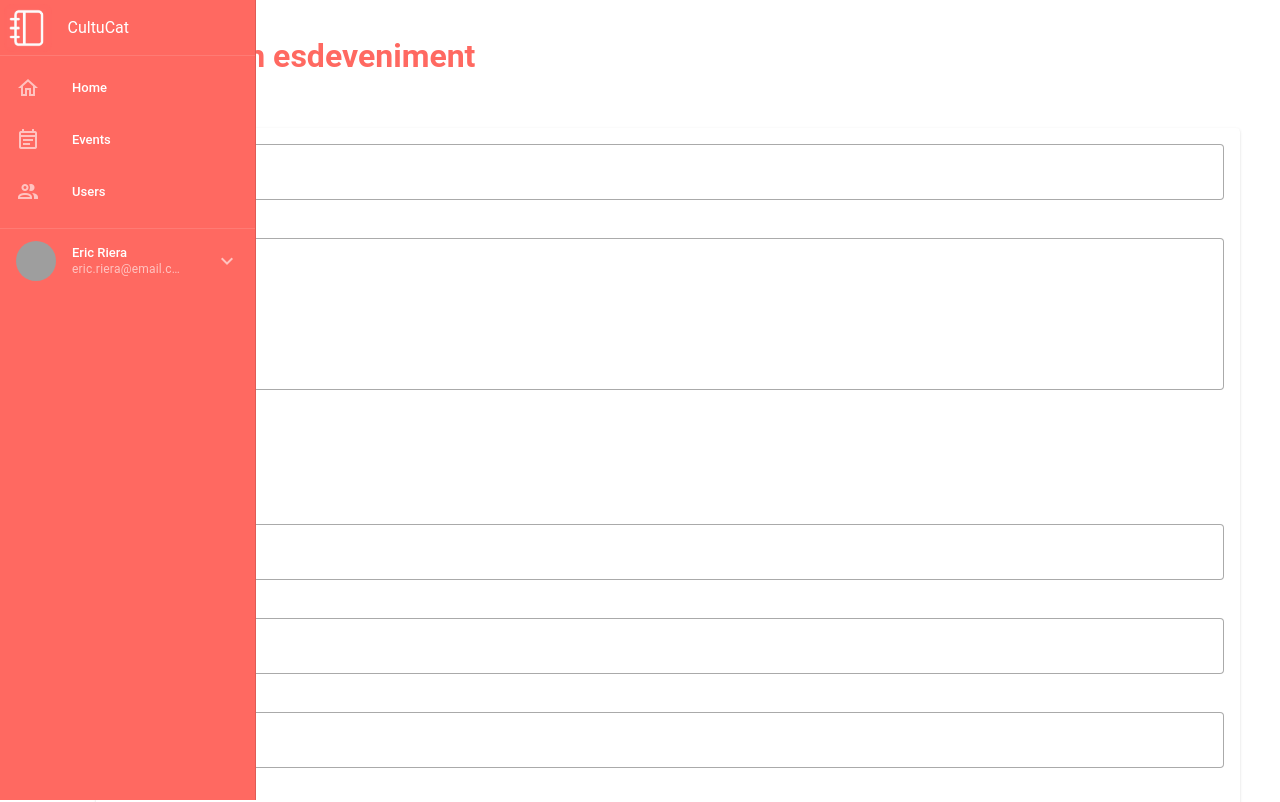
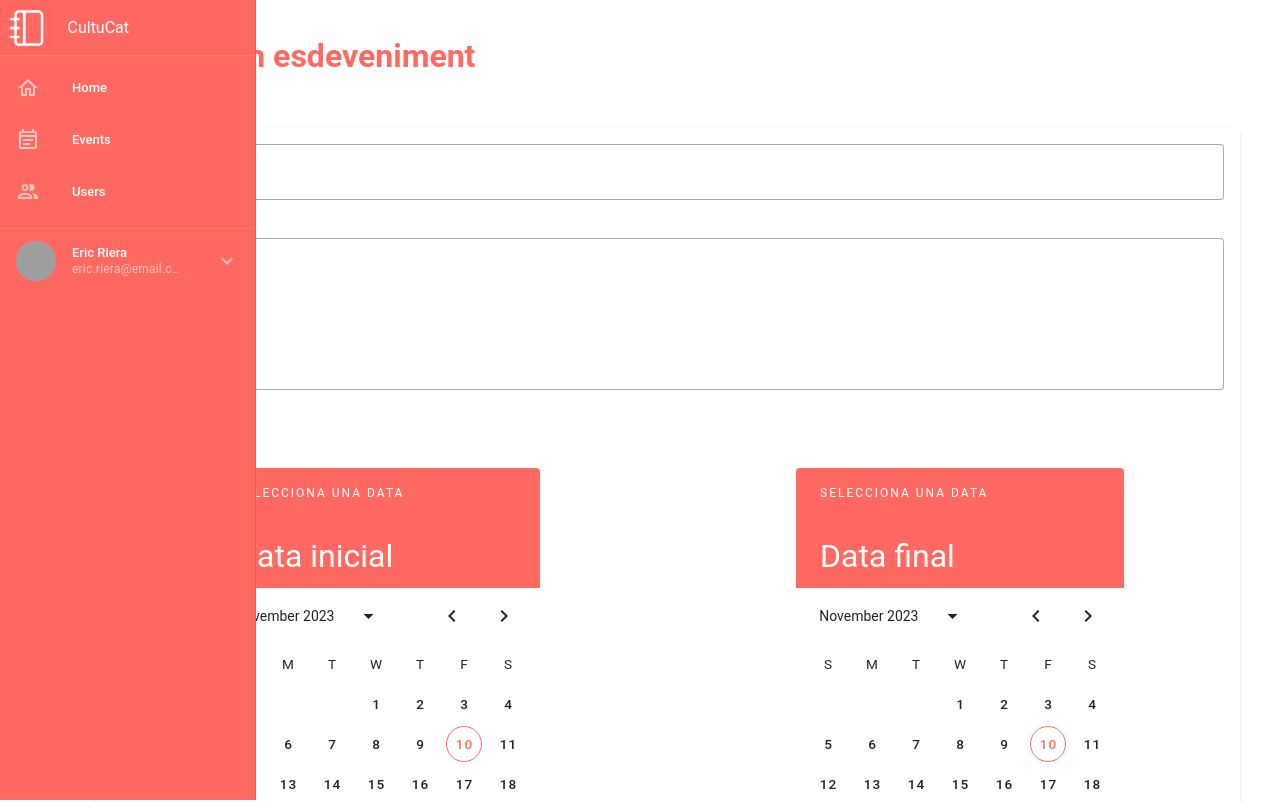
Before and after one commit to CultuCat/cultucat.github.io, a Vue app: page /admin/events/create in a window 1280 px wide. Shown: the top 802 px of the page. Built offline with nearby package versions, Linux system fonts and the light colour scheme; grey boxes are pictures that could not be loaded.

Commit message:
fix: imports

```diff
--- a/src/views/admin/createEvent.vue
+++ b/src/views/admin/createEvent.vue
@@ -24,14 +24,10 @@
             </v-row>
             <v-row>
               <v-col cols="10" md="6" class="d-flex justify-center">
-                <v-locale-provider locale="es">
                   <v-date-picker v-model="formData.dataIni" color="#FF6961" class="ma-4" :locale="es" header="Data inicial" title="Selecciona una data"></v-date-picker>
-                </v-locale-provider>
               </v-col>
               <v-col cols="10" md="6" class="d-flex justify-center">
-                <v-locale-provider locale="es">
                   <v-date-picker v-model="formData.dataFi" color="#FF6961" class="ma-4" :locale="es-ES" landscape="true" header="Data final" title="Selecciona una data"></v-date-picker>
-                </v-locale-provider>
               </v-col>
             </v-row>
 
@@ -66,11 +62,8 @@
 </template>
 
 <script>
-  import axios from 'axios';
   import { useVuelidate } from '@vuelidate/core'
   import { required, url, decimal, minLength, maxLength } from '@vuelidate/validators'
-  import es from 'vuetify/lib/locale/es';
-  import { VDatePicker } from 'vuetify/labs/VDatePicker'
 
   export default {
     name: "CreateEvent",
@@ -154,9 +147,6 @@
       'formData.dataIni': 'checkDates',
       'formData.dataFi': 'checkDates',
     },
-    components: {
-      VDatePicker,
-    },
   };
 
 </script>
```
